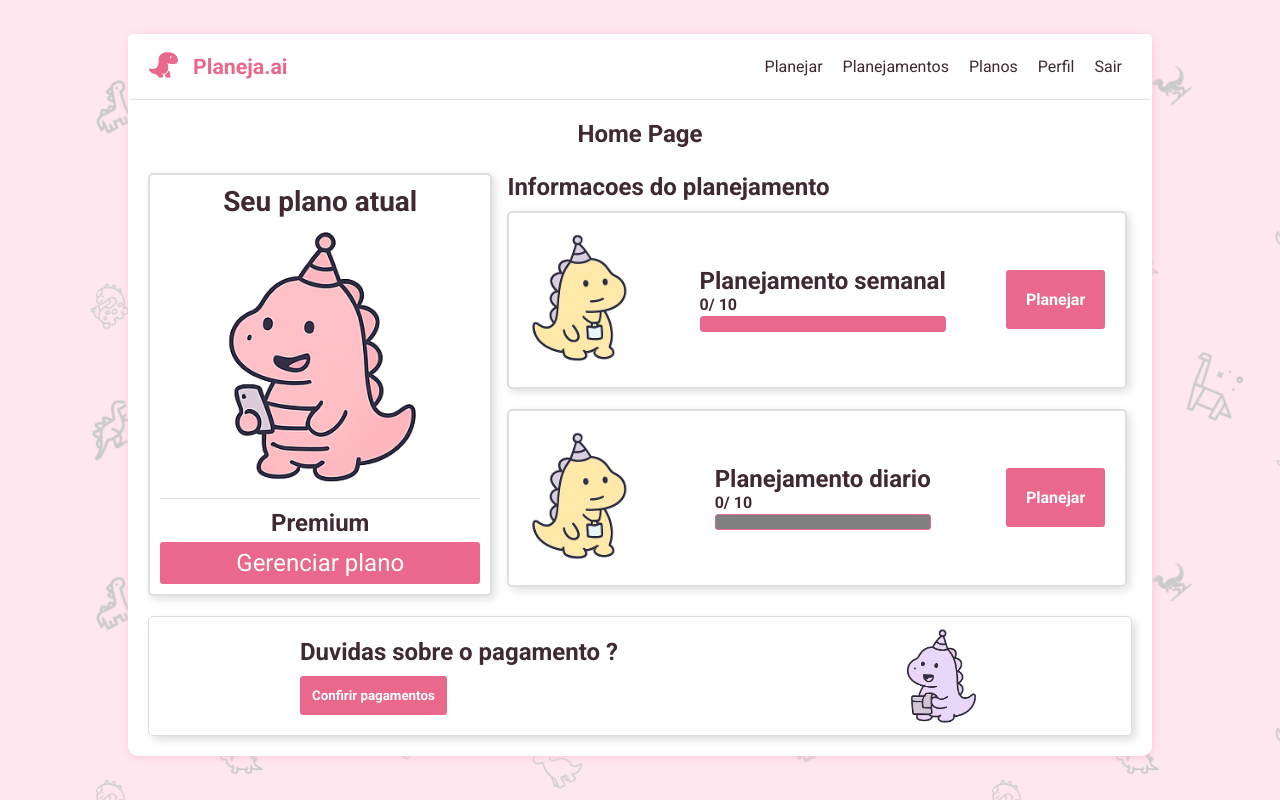
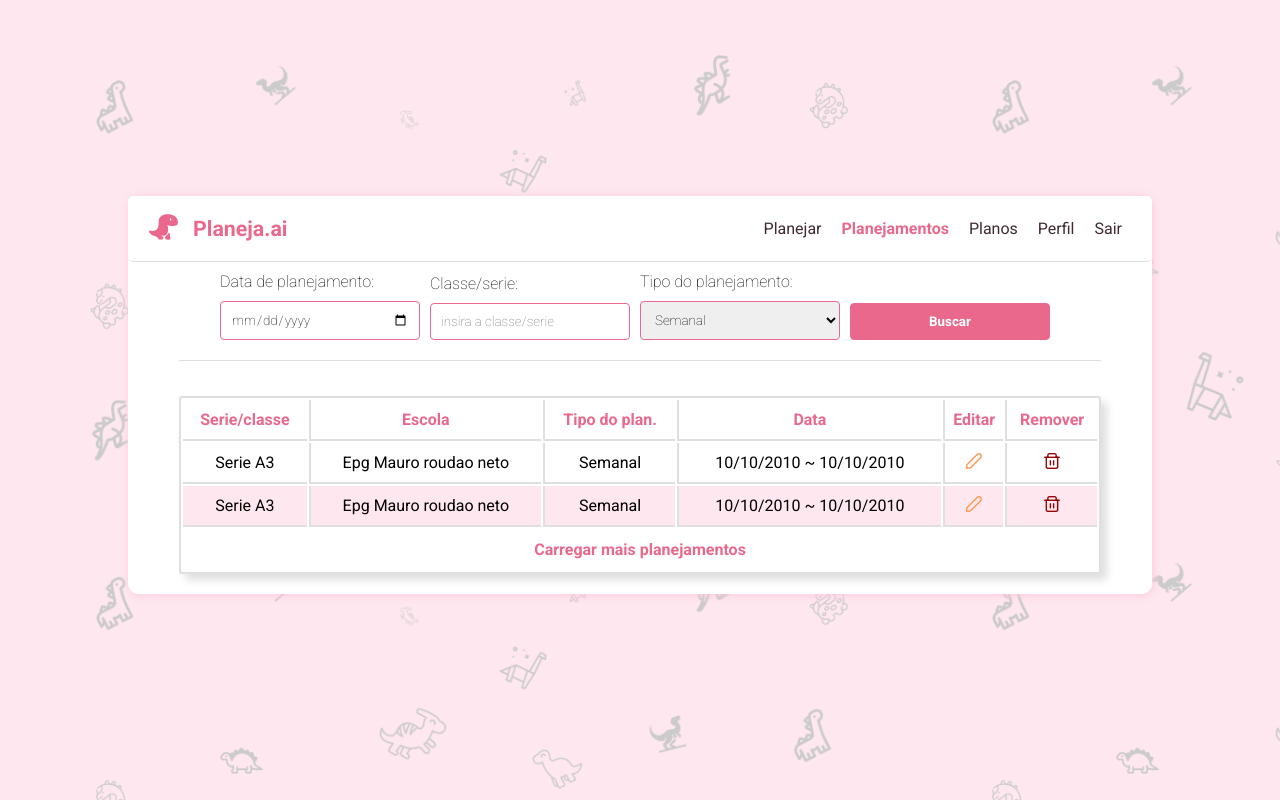
Before and after one commit to GustavoSMelo/planossauro-frontend, a Vue app: page /app in a window 1280 px wide. Both pictures are taken after a click on the item "Planejamentos". Built offline with nearby package versions, Linux system fonts and the light colour scheme; no server answers.

Commit message:
:construction: wip - planning list view

```diff
--- a/src/components/navbar/Navbar.vue
+++ b/src/components/navbar/Navbar.vue
@@ -21,7 +21,10 @@ const hamburgerMenuContext: IHamburgueMenuToggleContext = inject('hamburgueMenuT
                 :class="[currentContent == 'planning' ? 'choosed' : '', 'btnNavbar']">
                 Planejar
             </li>
-            <li :class="['btnNavbar']">Planejamentos</li>
+            <li @click="handleChangeCurrentContent('planning_list')"
+                :class="[currentContent == 'planning_list' ? 'choosed' : '', 'btnNavbar']">
+                Planejamentos
+            </li>
             <li :class="['btnNavbar']">Planos</li>
             <li :class="['btnNavbar']">Perfil</li>
             <li :class="['btnNavbar']">Sair</li>
--- a/src/interfaces/pageContents.interface.ts
+++ b/src/interfaces/pageContents.interface.ts
@@ -1,5 +1,5 @@
 interface IPageContent {
-    contents: 'home' | 'planning';
+    contents: 'home' | 'planning' | 'planning_list';
 }
 
 export type { IPageContent };
--- a/src/styles/contents/planningcontent.style.scss
+++ b/src/styles/contents/planningcontent.style.scss
@@ -259,6 +259,8 @@ input {
         border: solid 2px $accentColor;
         border-radius: 10px;
         height: 400px;
+        margin-left: 20px;
+        margin-right: 20px;
 
         .weekDaysMobile {
             display: none;
@@ -533,7 +535,7 @@ input {
 
         .btnGeneratePlan,
         .btnGeneratePlanCancel {
-            width: 100%;
+            width: 92%;
         }
     }
 }
--- /dev/null
+++ b/src/styles/contents/planninglistcontent.style.scss
@@ -0,0 +1,143 @@
+@charset "UTF-8";
+@import '../colors.scss';
+
+.searchFormContainer {
+    display: flex;
+    width: 90%;
+    border-bottom: solid 1px $lightGray;
+    padding: 10px;
+    align-items: end;
+    justify-content: center;
+    margin-bottom: 15px;
+    flex-wrap: wrap;
+
+    span {
+        display: flex;
+        flex-direction: column;
+        align-items: start;
+    }
+
+    input,
+    select,
+    button {
+        border: solid 1px $accentColor;
+        width: 200px;
+        padding: 10px;
+        border-radius: 4px;
+        margin-right: 10px;
+        margin-bottom: 10px;
+        margin-top: 10px;
+    }
+
+    button {
+        background-color: $accentColor;
+        color: $white;
+        font-weight: bold;
+        cursor: pointer;
+        transition: .4s;
+    }
+
+    button:hover {
+        background-color: $accentColorDark;
+        transition: .4s;
+    }
+}
+
+.listingContainer {
+    width: 90%;
+    margin-top: 20px;
+    margin-bottom: 20px;
+
+    table {
+        border: solid 2px $lightGray;
+        border-radius: 3px;
+        box-shadow: 6px 6px 8px $lightGray;
+        width: 100%;
+        overflow-x: scroll;
+        max-width: 100%;
+
+        thead>tr {
+            border: 1px solid $gray;
+
+            th {
+                padding-top: 10px;
+                padding-bottom: 10px;
+                color: $accentColor;
+                border-bottom: 2px solid $lightGray;
+                // border-right: 2px solid $lightGray;
+                border-left: 2px solid $lightGray;
+            }
+
+            th:nth-child(1) {
+                border-left: 0;
+            }
+        }
+
+        tbody>tr {
+            border-bottom: solid 2px $lightGray;
+
+            td {
+                padding-top: 10px;
+                padding-bottom: 10px;
+                border-bottom: 2px solid $lightGray;
+                border-left: 2px solid $lightGray;
+                text-align: center;
+                font-weight: 500;
+            }
+
+
+            td:nth-child(1) {
+                border-left: 0;
+            }
+
+
+            td.btnCellEdit,
+            td.btnCellRemove {
+                cursor: pointer;
+            }
+
+            td.btnCellEdit {
+                color: $orangeAfternoon;
+            }
+
+            td.btnCellRemove {
+                color: $darkerRed;
+            }
+        }
+
+        tbody > tr:nth-of-type(2n) {
+            background-color: $lowPinkBG;
+        }
+
+        tfoot {
+            tr {
+                td {
+                    width: 100%;
+                    text-align: center;
+                    padding: 11px;
+                    font-weight: bold;
+                    color: $accentColor;
+                    cursor: pointer;
+                    transition: .4s;
+                }
+
+                td:hover {
+                    transition: .4s;
+                    color: $accentColorDark;
+                }
+            }
+        }
+    }
+}
+
+@media screen and (max-width: 800px) {
+    table {
+        tbody {
+            tr > td {
+                display: block;
+                border-left: 0;
+                border-bottom: 0;
+            }
+        }
+    }
+}
--- a/src/views/AppPage.vue
+++ b/src/views/AppPage.vue
@@ -7,6 +7,7 @@ import { inject, ref } from 'vue';
 import type { IPageContent } from '../interfaces/pageContents.interface';
 import NavbarMobile from '../components/navbarMobile/NavbarMobile.vue';
 import type { IHamburgueMenuToggleContext } from '../interfaces/context/hamburgueMenuToggle.interface';
+import PlanningListContent from './contents/PlanningListContent.vue';
 
 const currentContent = ref<IPageContent['contents']>('home');
 
@@ -17,16 +18,14 @@ const handleChangeCurrentContent = (newValue: IPageContent['contents']) => {
 const { hamburgueMenuToggle } = inject('hamburgueMenuToggle') as IHamburgueMenuToggleContext;
 </script>
 <template>
-    <NavbarMobile
-        v-if="hamburgueMenuToggle === true"
-        :current-content="currentContent"
-        :handle-change-current-content="handleChangeCurrentContent"
-    />
+    <NavbarMobile v-if="hamburgueMenuToggle === true" :current-content="currentContent"
+        :handle-change-current-content="handleChangeCurrentContent" />
     <main class="appPageContainer">
         <div class="fullContentContainer">
             <Navbar :handle-change-current-content="handleChangeCurrentContent" :current-content="currentContent" />
             <HomeContent v-if="currentContent === 'home'" />
             <PlanningContent v-else-if="currentContent === 'planning'" />
+            <PlanningListContent v-else-if="currentContent === 'planning_list'" />
         </div>
     </main>
 </template>
--- /dev/null
+++ b/src/views/contents/PlanningListContent.vue
@@ -0,0 +1,63 @@
+<script setup lang="ts">
+</script>
+
+<template>
+    <form class="searchFormContainer">
+        <span>
+            <label>Data de planejamento: </label>
+            <input type="date" />
+        </span>
+        <span>
+            <label>Classe/serie: </label>
+            <input type="text" placeholder="insira a classe/serie" />
+        </span>
+        <span>
+            <label>Tipo do planejamento: </label>
+            <select>
+                <option>Semanal</option>
+                <option>Diario</option>
+            </select>
+        </span>
+
+        <button type="button">Buscar</button>
+    </form>
+    <section class="listingContainer">
+        <table>
+            <thead>
+                <tr>
+                    <th>Serie/classe</th>
+                    <th>Escola</th>
+                    <th>Tipo do plan.</th>
+                    <th>Data</th>
+                    <th>Editar</th>
+                    <th>Remover</th>
+                </tr>
+            </thead>
+            <tbody>
+                <tr>
+                    <td>Serie A3</td>
+                    <td>Epg Mauro roudao neto</td>
+                    <td>Semanal</td>
+                    <td>10/10/2010 ~ 10/10/2010</td>
+                    <td class="btnCellEdit"><i class="pi pi-pencil"></i></td>
+                    <td class="btnCellRemove"><i class="pi pi-trash"></i></td>
+                </tr>
+                <tr>
+                    <td data-cell="serie">Serie A3</td>
+                    <td data-cell="escola">Epg Mauro roudao neto</td>
+                    <td data-cell="tipo planj.">Semanal</td>
+                    <td data-cell="data planj.">10/10/2010 ~ 10/10/2010</td>
+                    <td class="btnCellEdit"><i class="pi pi-pencil"></i></td>
+                    <td class="btnCellRemove"><i class="pi pi-trash"></i></td>
+                </tr>
+            </tbody>
+            <tfoot>
+                <tr>
+                    <td colspan="6">Carregar mais planejamentos</td>
+                </tr>
+            </tfoot>
+        </table>
+    </section>
+</template>
+
+<style lang="scss" scoped src="../../styles/contents/planninglistcontent.style.scss" />
```
